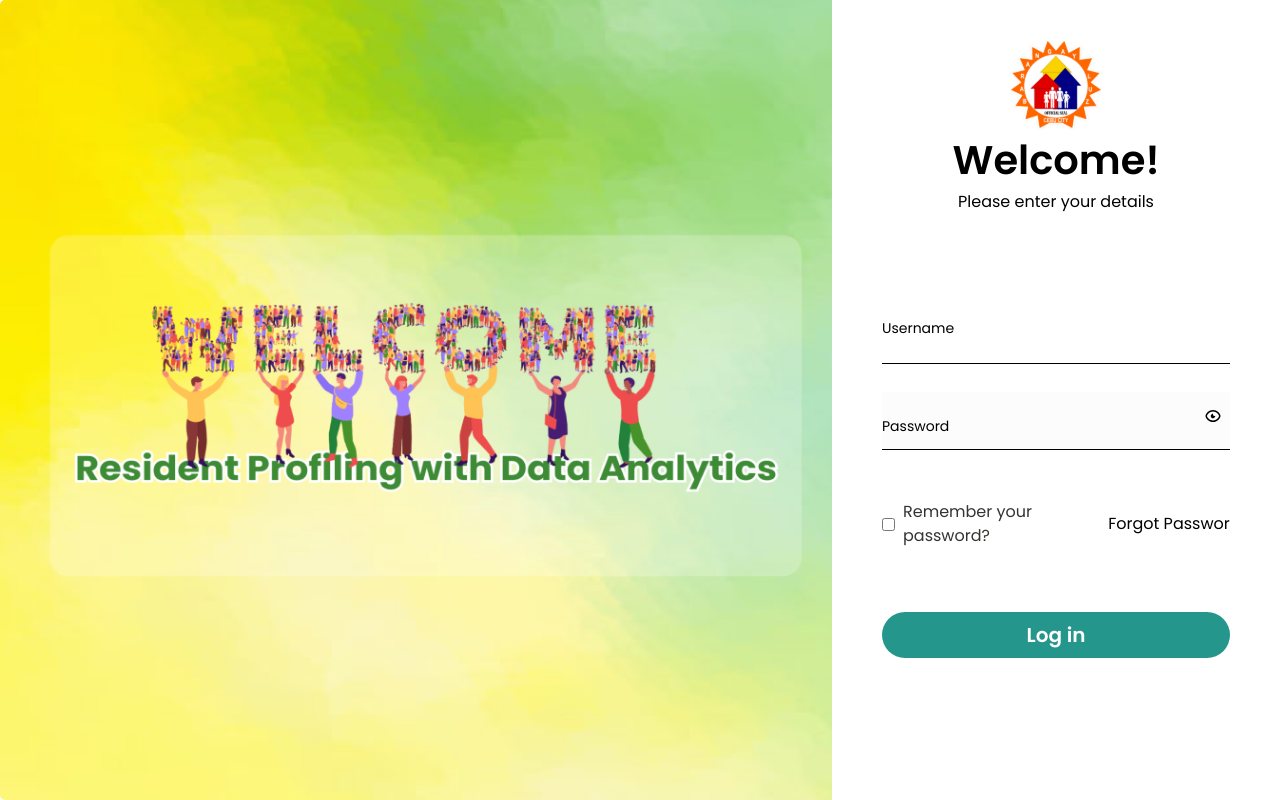
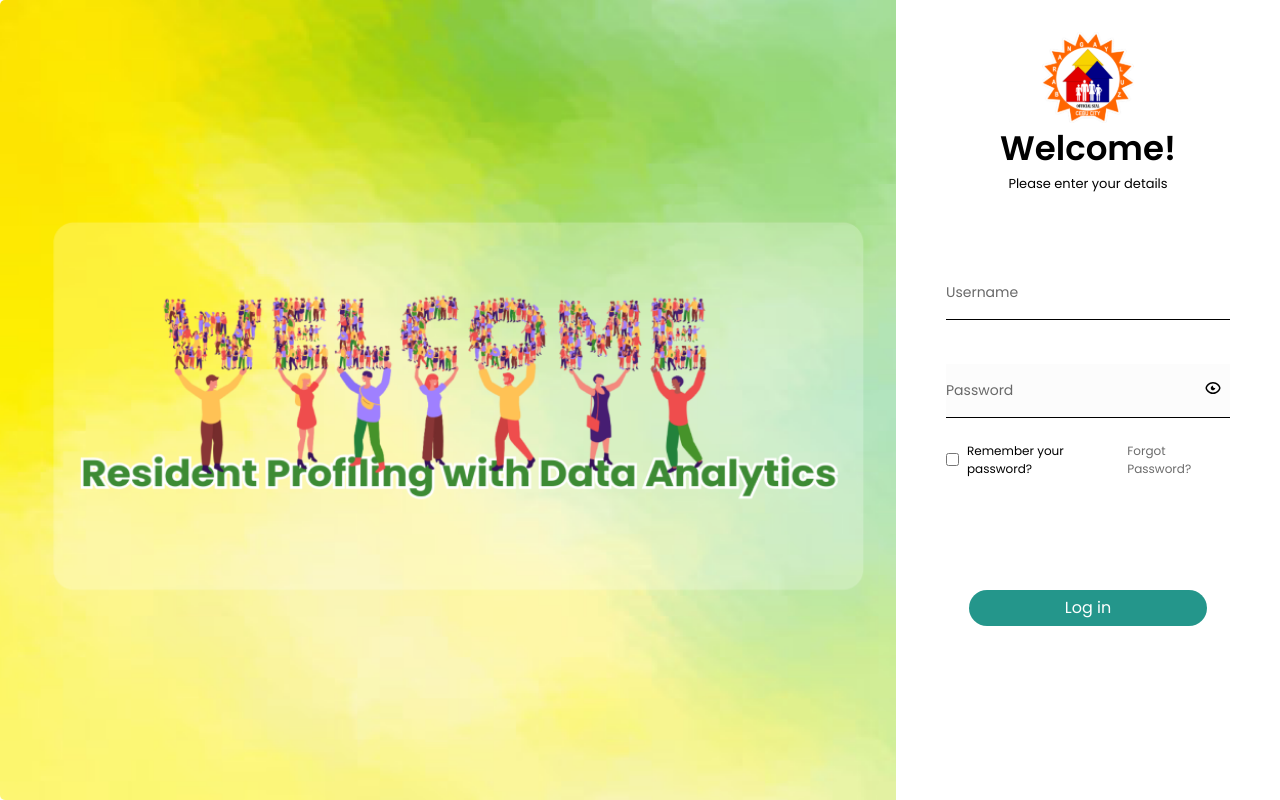
Before and after one commit to arvieingal/InformationSystem, a Next.js app in the folder client/: page / in a window 1280 px wide. Built offline with nearby package versions, Linux system fonts and the light colour scheme; no server answers.

Commit message:
[Arvie] fix design in login and landing

```diff
--- a/client/src/app/(auth)/(admin)/dashboard/page.tsx
+++ b/client/src/app/(auth)/(admin)/dashboard/page.tsx
@@ -14,14 +14,14 @@ const Dashboard = () => {
           <div className='w-full h-auto flex items-center justify-center mt-[5rem]'>
             <Image
               src="/svg/dashboard.svg"
-              width={300}
-              height={500}
+              width={100}
+              height={100}
               alt="Logo"
-              className="w-auto"
+              className="w-[400px] h-[200px]"
             />
           </div>
           <div className='flex flex-col items-center justify-center'>
-            <p className='text-[#06C46C] font-semibold text-[40px] mt-[3rem]'>Welcome to Our Community!</p>
+            <p className='text-[#06C46C] font-semibold text-[34px] mt-[3rem]'>Welcome to Our Community!</p>
             <p className='font-semibold text-[14px] mb-[2rem]'>Get to know us more, browse our residents profiles</p>
           </div>
         </>
--- a/client/src/app/(auth)/(admin)/population/page.tsx
+++ b/client/src/app/(auth)/(admin)/population/page.tsx
@@ -35,10 +35,12 @@ export default function page() {
   const nonRegisteredPercentage = (voterDistribution.nonRegistered / voterTotal * 100).toFixed(0);
 
   return (
-    <div>
+    <div className='w-full h-full'>
       <CardGrid cards={dashboardCards} />
 
-      <div className='flex flex-col justify-center w-[40rem] bg-white rounded-xl px-16 py-3 mt-[2rem] mx-[4rem]'>
+      <div className='w-full h-full flex mt-[2rem]'>
+        <div className='w-[40%]'>
+          <div className='flex flex-col justify-center w-full bg-white rounded-xl px-16 py-3 mx-[3rem]'>
             <div>GENDER</div>
             <div className="flex mt-4 mb-3 h-5 w-full rounded-full bg-green-200 overflow-hidden">
               <div className="bg-[#007F73] h-full" style={{ width: `${malePercentage}%` }}></div>
@@ -56,7 +58,7 @@ export default function page() {
             </div>
           </div>
 
-      <div className='flex flex-col justify-center w-[40rem] bg-white rounded-xl px-16 py-3 mt-[1rem] mx-[4rem]'>
+          <div className='flex flex-col justify-center w-full bg-white rounded-xl px-16 py-3 mt-[1rem] mx-[3rem]'>
             <div>NUMBER OF REGISTERED VOTERS BY 2024</div>
             <div className="flex mt-4 mb-3 h-5 w-full rounded-full bg-green-200 overflow-hidden">
               <div className="bg-[#B1E5BA] h-full" style={{ width: `${registeredPercentage}%` }}></div>
@@ -74,5 +76,10 @@ export default function page() {
             </div>
           </div>
         </div>
+        <div className='w-[60%]'>
+          <div className='w-full h-full bg-white'>pie chart</div>
+        </div>
+      </div>
+    </div>
   )
 };
--- a/client/src/app/(auth)/landing/page.tsx
+++ b/client/src/app/(auth)/landing/page.tsx
@@ -17,23 +17,23 @@ export default function page() {
   };
 
   return (
-    <div className='bg-[#E7EEF4] w-full sm:h-full lg:h-screen'>
+    <div className='bg-[#E7EEF4] w-full h-screen'>
       <AdminHeader />
-      <div className='w-full mt-20 mb-20 md:mt-28 md:mb-28'>
-        <p className='text-[#06C46C] text-[24px] md:text-[36px] font-semibold text-center'>Barangay Information Management System</p>
+      <div className='w-full mt-20 mb-20'>
+        <p className='text-[#06C46C] text-[24px] md:text-[32px] font-semibold text-center'>Barangay Information Management System</p>
       </div>
-      <div className='flex items-center justify-center w-full gap-20 pb-16 mt-16 flex-col md:flex-row'>
+      <div className='flex items-center justify-center w-full gap-14 pb-16 mt-16 flex-col md:flex-row'>
         <div>
-          <div className='w-[300px] h-[200px] md:w-[534px] md:h-[304px] bg-white rounded-lg flex items-center justify-center shadow-lg cursor-pointer' onClick={handleResidentClick}>
+          <div className='w-[300px] h-[200px] md:w-[470px] md:h-[280px] bg-white rounded-lg flex items-center justify-center shadow-md shadow-gray-500 cursor-pointer' onClick={handleResidentClick}>
             <Image src="/svg/resident.svg" alt="resident" width={534} height={304} />
           </div>
-          <p className='md:text-[20px] text-[16px] text-center mt-12 font-semibold'>Resident Profiling with Analytics</p>
+          <p className='md:text-[20px] text-[14px] text-center mt-12 font-semibold'>Resident Profiling with Analytics</p>
         </div>
         <div>
-          <div className='md:w-[534px] md:h-[304px] w-[300px] h-[200px] bg-white rounded-lg flex items-center justify-center shadow-lg cursor-pointer' onClick={handleHealthClick}>
+          <div className='md:w-[470px] md:h-[280px] w-[300px] h-[200px] bg-white rounded-lg flex items-center justify-center shadow-md shadow-gray-500 cursor-pointer' onClick={handleHealthClick}>
             <Image src="/svg/pre_school.svg" alt="resident" width={534} height={304} />
           </div>
-          <p className='md:text-[20px] text-[16px] text-center mt-12 font-semibold'>Health Information and Analytics</p>
+          <p className='md:text-[20px] text-[14px] text-center mt-12 font-semibold'>Health Information and Analytics</p>
         </div>
       </div>
     </div>
--- a/client/src/app/page.tsx
+++ b/client/src/app/page.tsx
@@ -74,8 +74,8 @@ const Login = () => {
 
   return (
     <div className="w-full h-screen">
-      <div className="w-full flex items-center justify-center">
-        <div className="hidden md:flex items-center justify-center w-[80%] md:w-[94%] 2xl:w-[150%]">
+      <div className="w-full h-full flex justify-center">
+        <div className="hidden md:flex items-center justify-center w-[70%]">
           <Image
             className="h-screen w-full object-cover rounded-l-[5px]"
             src="/img/register.png"
@@ -85,20 +85,20 @@ const Login = () => {
           />
         </div>
 
-        <div className="w-[35%] flex flex-col items-center justify-center mb-[8%]">
-          <div className="flex items-center justify-center">
+        <div className="w-[30%] flex flex-col items-center">
+          <div className="mt-8">
             <Image src="/svg/logo.svg" width={92} height={91} alt="Logo" />
           </div>
 
-          <div className="flex items-center justify-center flex-col mb-8">
-            <p className="font-semibold text-[40px]">Welcome!</p>
-            <p>Please enter your details</p>
+          <div className="flex items-center justify-center flex-col mb-6">
+            <p className="font-semibold text-[34px]">Welcome!</p>
+            <p className="text-[13px]">Please enter your details</p>
           </div>
 
           <div className="flex items-center justify-center w-full sm:px-[0px] md:px-[50px] lg:px-[60px] xl:px-[50px] 2xl:px-[70px]">
             <form
               onSubmit={handleEmailLogin}
-              className="space-y-8 w-full xl:space-y-8 mt-[3rem]"
+              className=" w-full space-y-4 mt-[3rem]"
             >
 
               <div
@@ -113,27 +113,27 @@ const Login = () => {
                   }
                   onFocus={() => setEmailPlaceholderVisible(false)}
                   onBlur={() => setEmailPlaceholderVisible(username === "")}
-                  className="w-full border-b border-[#000000] focus:outline-none text placeholder-custom text-[16px] md:text-[14px] py-6 xl:text-[14px] text-[#000000]"
+                  className="w-full border-b border-[#000000] focus:outline-none text placeholder:text-[#696969] text-[16px] md:text-[14px] py-4 text-[#000000]"
                   placeholder={emailPlaceholderVisible ? "Username" : ""}
                 />
               </div>
 
-              <div className="relative py-[1rem] h-[60px]">
+              <div className="relative mt-[1rem]">
                 <input
                   type={passwordVisible ? "text" : "password"}
                   value={password}
                   onChange={(e) => setPassword(e.target.value)}
                   onFocus={() => setPasswordPlaceholderVisible(false)}
                   onBlur={() => setPasswordPlaceholderVisible(password === "")}
-                  className="w-full border-b border-[#000000] focus:outline-none pb-3 placeholder-custom text-[16px] md:text-[14px] xl:text-[14px] py-6 text bg-[#FCFCFC]"
+                  className="w-full border-b border-[#000000] focus:outline-none placeholder:text-[#696969] text-[16px] md:text-[14px] py-4 bg-[#FCFCFC] mt-8"
                   placeholder={passwordPlaceholderVisible ? "Password" : ""}
                 />
                 <span
-                  className="absolute right-2 top-[2rem] transform -translate-y-1/2 cursor-pointer"
+                  className="absolute right-2 top-[3.5rem] transform -translate-y-1/2"
                   onClick={() => setPasswordVisible(!passwordVisible)}
                 >
                   <Image
-                    className="md:w-[8] pt-4"
+                    className="md:w-[8] cursor-pointer"
                     src={passwordVisible ? "/svg/visible.svg" : "/svg/visible.svg"}
                     width={18}
                     height={18}
@@ -142,36 +142,36 @@ const Login = () => {
                 </span>
               </div>
 
-              <div className="mb-[-30px] mt-[20px]">
               {submitted && error && (
-                  <span className="text-[#FC1616] text-[14px]">{error}</span>
+                <div className="text-[#FC1616] text-[12px]">{error}</div>
               )}
-              </div>
 
-              <div className="flex items-center justify-center gap-2 ">
+              <div className="w-full flex items-center justify-between text-[12px] pt-2">
+                <div className="flex items-center">
                   <input
                     type="checkbox"
-                  className="2xl:h-[25px] 2xl:w-[15px] xl:h-[25px] xl:w-[25px] lg:h-[20px] lg:w-[20px] mt-[2rem] md:h-[20px] md:w-[20px] text-[#4285F4] border-gray-300 rounded "
+                    className="text-[#4285F4] rounded "
                     checked={isCheckboxChecked}
                     onChange={(e) => setIsCheckboxChecked(e.target.checked)}
                   />
-                <label className="block text-[#343433] text-[16px] lg:w-[30rem] w-[35rem] md:w-[25rem] mt-[2rem]">
+                  <label className="ml-2">
                     Remember your password?
                   </label>
+                </div>
                 <div
-                  className="flex truncate text-[16px] pr-[4rem] mt-[2rem] cursor-pointer"
+                  className="cursor-pointer text-[#6C6C6C]"
                   onClick={handleForgotPasswordClick}
                 >
                   Forgot Password?
                 </div>
               </div>
 
-              <div className="w-full ">
+              <div className="w-full pt-[6rem] flex justify-center">
                 <button
                   type="submit"
-                  className="w-full h-[46px] mt-[2rem] text-[16px] bg-[#24968B] text-white rounded-[25px] font-semibold md:truncate 2xl:truncate"
+                  className="w-[84%] h-[36px] bg-[#24968B] text-white rounded-[25px]"
                 >
-                  <span className="text-[20px] flex items-center justify-center">
+                  <span className="text-[16px] flex items-center justify-center">
                     Log in
                   </span>
                 </button>
--- a/client/src/components/Card.tsx
+++ b/client/src/components/Card.tsx
@@ -19,7 +19,7 @@ const Card: React.FC<CardProps> = ({ src, alt, description, value, width, height
   return (
     <Link href={link}>
       <div
-        className={`relative p-2 rounded-lg shadow-md cursor-pointer my-2 mx-6 transition-all duration-300 ${selected ? 'bg-[#007F73] text-white' : 'bg-white'
+        className={`relative p-2 rounded-lg shadow-md cursor-pointer my-2 mx-5 transition-all duration-300 ${selected ? 'bg-[#007F73] text-white' : 'bg-white'
           }`}
         onClick={onClick}
       >
@@ -29,12 +29,12 @@ const Card: React.FC<CardProps> = ({ src, alt, description, value, width, height
             width={100}
             height={100}
             alt={alt}
-            className="w-[200px] h-[60px] object-contain"
+            className="w-[160px] h-[50px] object-contain"
           />
         </div>
         <div className='flex flex-col items-center justify-end'>
-          <p className='text-center mt-2 text-medium'>{description}</p>
-          <p className='text-center text-[11px] text-[#06C46C]'>{value}</p>
+          <p className='text-center text-[14px] text-medium'>{description}</p>
+          <p className='text-center text-[9px] text-[#06C46C]'>{value}</p>
         </div>
       </div>
     </Link>
```
Also changed, not shown: client/src/components/AdminHeader.tsx (+10 -9 lines), client/public/svg/down-arrow.svg, client/public/svg/signout-icon.svg (added). Lines whose indentation alone changed are shown as unchanged.
